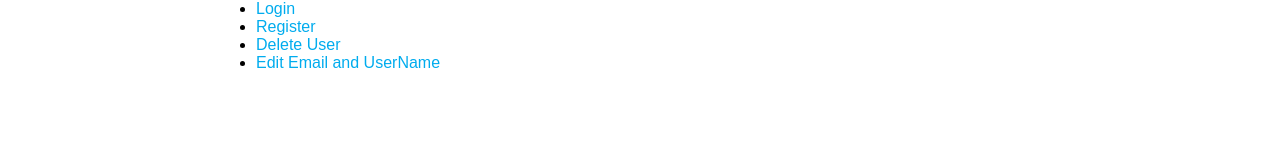
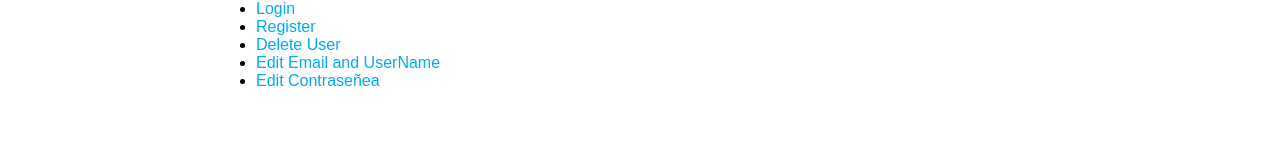
Before and after one commit to saidinassima/frontend, a React (Create React App) app: page /UserMenu in a window 1280 px wide. Shown: the part 161-323 px from the top of the page. Built offline with nearby package versions, Linux system fonts and the light colour scheme.

Commit message:
Add files via upload

```diff
--- a/src/pages/UserMenuPage.js
+++ b/src/pages/UserMenuPage.js
@@ -17,6 +17,9 @@ export const UserMenuPage = () => {
         <li>
           <Link to={"/EditEmUsNam"}>Edit Email and UserName</Link>
         </li>
+        <li>
+          <Link to={"/user/password"}>Edit Contraseñea </Link>
+        </li>
       </ul>
     </section>
   );
```
